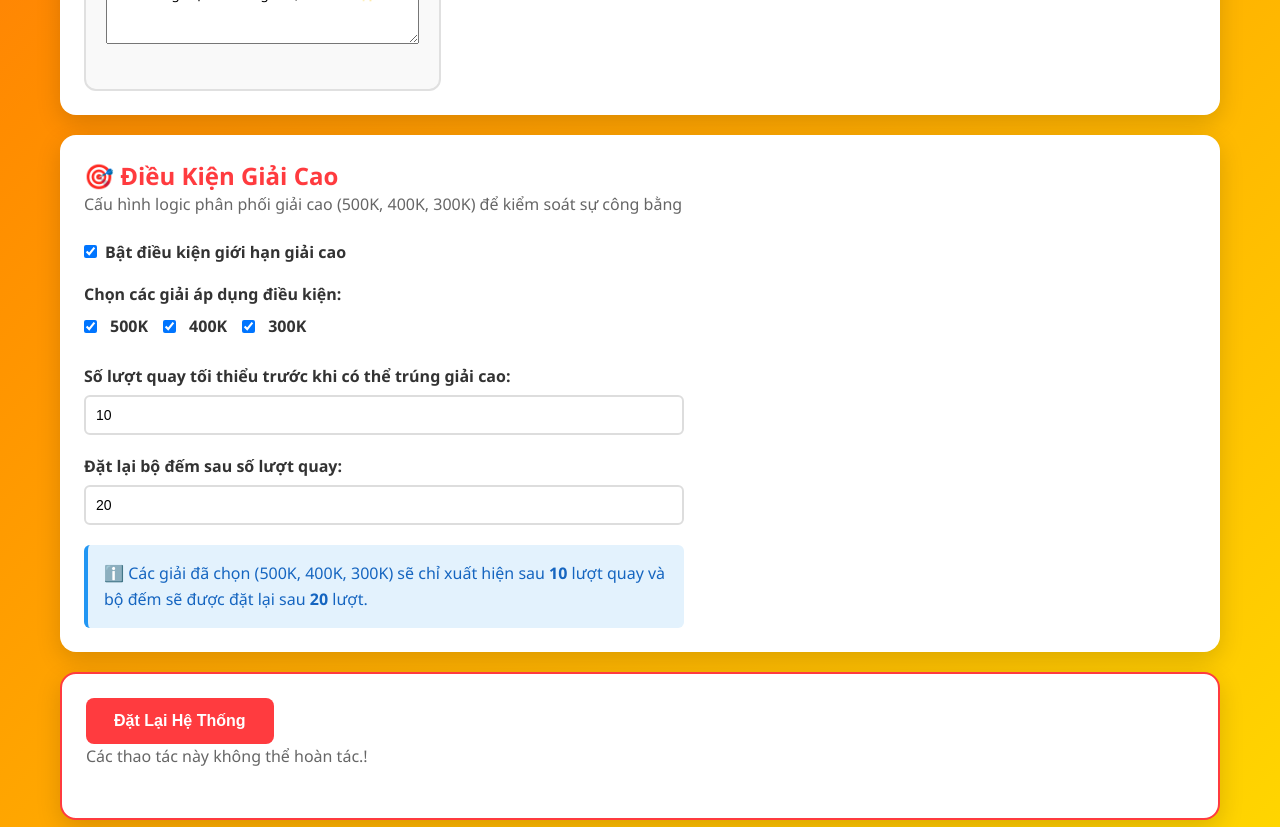
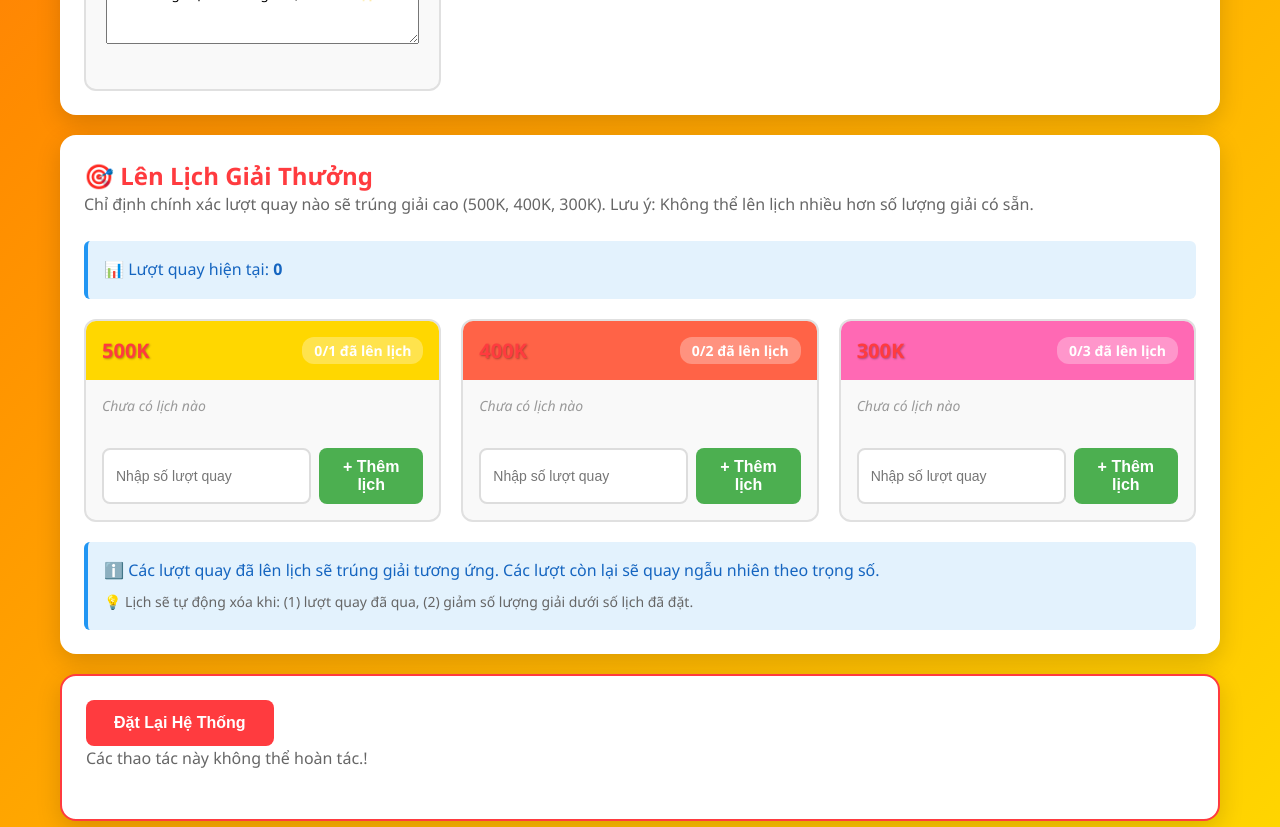
Before and after one commit to HoangPhu0705/tet-wheel-of-fortune, a React (Vite) app: page /tet-wheel-of-fortune/settings in a window 1280 px wide. Shown: the part 1900-2727 px from the top of the page. Built offline with nearby package versions, Linux system fonts and the light colour scheme.

Commit message:
change high price logic

```diff
--- a/src/context/PrizeContext.jsx
+++ b/src/context/PrizeContext.jsx
@@ -102,21 +102,16 @@ export const PrizeProvider = ({ children }) => {
     return saved ? JSON.parse(saved) : [];
   });
 
-  const [highValueSpinCount, setHighValueSpinCount] = useState(() => {
-    const saved = localStorage.getItem("highValueSpinCount");
+  const [currentSpinNumber, setCurrentSpinNumber] = useState(() => {
+    const saved = localStorage.getItem("currentSpinNumber");
     return saved ? parseInt(saved) : 0;
   });
 
-  const [highValueCondition, setHighValueCondition] = useState(() => {
-    const saved = localStorage.getItem("highValueCondition");
-    return saved
-      ? JSON.parse(saved)
-      : {
-          minSpins: 10,
-          maxSpins: 20,
-          enabled: true,
-          restrictedPrizes: [500000, 400000, 300000],
-        };
+  // scheduledSpins: { spinNumber: prizeId }
+  // Example: { 5: 1, 12: 1, 8: 2 } means spin 5 and 12 get 500K (id:1), spin 8 gets 400K (id:2)
+  const [scheduledSpins, setScheduledSpins] = useState(() => {
+    const saved = localStorage.getItem("scheduledSpins");
+    return saved ? JSON.parse(saved) : {};
   });
 
   // Save to localStorage whenever state changes
@@ -133,41 +128,84 @@ export const PrizeProvider = ({ children }) => {
   }, [spinHistory]);
 
   useEffect(() => {
-    localStorage.setItem("highValueSpinCount", highValueSpinCount.toString());
-  }, [highValueSpinCount]);
+    localStorage.setItem("currentSpinNumber", currentSpinNumber.toString());
+  }, [currentSpinNumber]);
 
   useEffect(() => {
-    localStorage.setItem(
-      "highValueCondition",
-      JSON.stringify(highValueCondition),
-    );
-  }, [highValueCondition]);
+    localStorage.setItem("scheduledSpins", JSON.stringify(scheduledSpins));
+  }, [scheduledSpins]);
 
   const remainingBudget = totalBudget - spentAmount;
+
+  // Clean up scheduled spins that are no longer valid
+  const cleanupScheduledSpins = () => {
+    setScheduledSpins((prev) => {
+      const cleaned = { ...prev };
+      let modified = false;
+
+      // Remove past spins
+      Object.keys(cleaned).forEach((spinNum) => {
+        if (parseInt(spinNum) <= currentSpinNumber) {
+          delete cleaned[spinNum];
+          modified = true;
+        }
+      });
+
+      // Remove excess schedules if prize quantity decreased
+      prizes.forEach((prize) => {
+        const scheduledForPrize = Object.entries(cleaned).filter(
+          ([_, prizeId]) => prizeId === prize.id,
+        );
+
+        if (scheduledForPrize.length > prize.quantity) {
+          // Keep only the first N schedules (by spin number)
+          const sorted = scheduledForPrize.sort(
+            ([a], [b]) => parseInt(a) - parseInt(b),
+          );
+          sorted.slice(prize.quantity).forEach(([spinNum]) => {
+            delete cleaned[spinNum];
+            modified = true;
+          });
+        }
+      });
+
+      return modified ? cleaned : prev;
+    });
+  };
+
+  // Auto-cleanup when prizes or currentSpinNumber change
+  useEffect(() => {
+    cleanupScheduledSpins();
+  }, [prizes, currentSpinNumber]);
 
   // Get all prizes with quantity > 0 for DISPLAY on wheel (ignores restrictions)
   const getAllPrizesForDisplay = () => {
     return prizes.filter((prize) => prize.quantity > 0);
   };
 
-  // Get available prizes for SELECTION (applies high-value restrictions)
+  // Get available prizes for SELECTION
   const getAvailablePrizes = () => {
-    const available = prizes.filter((prize) => prize.quantity > 0);
-
-    // Apply high-value conditional logic for restricted prizes
-    if (
-      highValueCondition.enabled &&
-      highValueSpinCount < highValueCondition.minSpins
-    ) {
-      // Filter out all restricted prizes (500K, 400K, 300K by default)
-      const restrictedValues = highValueCondition.restrictedPrizes || [500000];
-      return available.filter((p) => !restrictedValues.includes(p.value));
-    }
-
-    return available;
+    return prizes.filter((prize) => prize.quantity > 0);
   };
 
   const selectPrize = () => {
+    // Check if current spin number has a scheduled prize
+    const nextSpinNumber = currentSpinNumber + 1;
+    const scheduledPrizeId = scheduledSpins[nextSpinNumber];
+
+    if (scheduledPrizeId) {
+      const scheduledPrize = prizes.find((p) => p.id === scheduledPrizeId);
+      // Verify the prize is still available
+      if (
+        scheduledPrize &&
+        scheduledPrize.quantity > 0 &&
+        scheduledPrize.value <= remainingBudget
+      ) {
+        return scheduledPrize;
+      }
+    }
+
+    // Otherwise, use random selection
     const available = getAvailablePrizes();
 
     // If no prizes available or budget exhausted, return better luck
@@ -207,6 +245,19 @@ export const PrizeProvider = ({ children }) => {
 
   const spin = () => {
     const selectedPrize = selectPrize();
+    const nextSpinNumber = currentSpinNumber + 1;
+
+    // Increment spin counter
+    setCurrentSpinNumber(nextSpinNumber);
+
+    // Remove the scheduled spin if it was just used
+    if (scheduledSpins[nextSpinNumber]) {
+      setScheduledSpins((prev) => {
+        const updated = { ...prev };
+        delete updated[nextSpinNumber];
+        return updated;
+      });
+    }
 
     // Update prize quantity if not "better luck"
     if (selectedPrize.id !== 0) {
@@ -223,21 +274,9 @@ export const PrizeProvider = ({ children }) => {
       timestamp: new Date().toISOString(),
       prize: selectedPrize.label,
       amount: selectedPrize.value,
+      spinNumber: nextSpinNumber,
     };
     setSpinHistory((prev) => [spinRecord, ...prev]);
-
-    // Update high-value spin counter
-    setHighValueSpinCount((prev) => {
-      const newCount = prev + 1;
-      // Reset counter if we reached the max threshold
-      if (
-        highValueCondition.enabled &&
-        newCount >= highValueCondition.maxSpins
-      ) {
-        return 0;
-      }
-      return newCount;
-    });
 
     return selectedPrize;
   };
@@ -252,7 +291,8 @@ export const PrizeProvider = ({ children }) => {
     setPrizes(DEFAULT_PRIZES);
     setSpentAmount(0);
     setSpinHistory([]);
-    setHighValueSpinCount(0);
+    setCurrentSpinNumber(0);
+    setScheduledSpins({});
     localStorage.clear();
   };
 
@@ -262,8 +302,9 @@ export const PrizeProvider = ({ children }) => {
     spentAmount,
     remainingBudget,
     spinHistory,
-    highValueCondition,
-    setHighValueCondition,
+    currentSpinNumber,
+    scheduledSpins,
+    setScheduledSpins,
     spin,
     updatePrize,
     resetSystem,
--- a/src/pages/DashboardPage.jsx
+++ b/src/pages/DashboardPage.jsx
@@ -152,6 +152,9 @@ const DashboardPage = () => {
             <div className="history-list">
               {spinHistory.map((spin, index) => (
                 <div key={index} className="history-item">
+                  <div className="history-spin-number">
+                    #{spin.spinNumber || spinHistory.length - index}
+                  </div>
                   <div className="history-time">
                     {new Date(spin.timestamp).toLocaleString("vi-VN")}
                   </div>
--- a/src/pages/SettingsPage.css
+++ b/src/pages/SettingsPage.css
@@ -267,6 +267,120 @@
     background: #E63946;
 }
 
+/* Scheduled Spins Styles */
+.schedule-config {
+    display: grid;
+    grid-template-columns: repeat(auto-fill, minmax(320px, 1fr));
+    gap: 20px;
+    margin-top: 20px;
+}
+
+.prize-schedule-card {
+    background: #f9f9f9;
+    border-radius: 12px;
+    overflow: hidden;
+    border: 2px solid #e0e0e0;
+}
+
+.schedule-header {
+    padding: 16px;
+    color: white;
+    display: flex;
+    justify-content: space-between;
+    align-items: center;
+}
+
+.schedule-header h3 {
+    margin: 0;
+    font-size: 20px;
+    text-shadow: 1px 1px 2px rgba(0, 0, 0, 0.3);
+}
+
+.schedule-count {
+    background: rgba(255, 255, 255, 0.3);
+    padding: 4px 12px;
+    border-radius: 12px;
+    font-size: 14px;
+    font-weight: bold;
+}
+
+.schedule-body {
+    padding: 16px;
+}
+
+.scheduled-spins-list {
+    display: flex;
+    flex-direction: column;
+    gap: 8px;
+    margin-bottom: 12px;
+    min-height: 40px;
+}
+
+.scheduled-spin-item {
+    display: flex;
+    justify-content: space-between;
+    align-items: center;
+    padding: 10px 12px;
+    background: white;
+    border: 2px solid #e0e0e0;
+    border-radius: 8px;
+    font-weight: 600;
+}
+
+.remove-schedule-btn {
+    background: #f44336;
+    color: white;
+    border: none;
+    border-radius: 50%;
+    width: 24px;
+    height: 24px;
+    cursor: pointer;
+    display: flex;
+    align-items: center;
+    justify-content: center;
+    font-size: 16px;
+    transition: all 0.2s;
+}
+
+.remove-schedule-btn:hover {
+    background: #d32f2f;
+    transform: scale(1.1);
+}
+
+.add-schedule {
+    display: flex;
+    gap: 8px;
+    margin-top: 12px;
+}
+
+.schedule-input {
+    flex: 1;
+    padding: 10px 12px;
+    border: 2px solid #ddd;
+    border-radius: 8px;
+    font-size: 14px;
+}
+
+.schedule-input:focus {
+    outline: none;
+    border-color: #4CAF50;
+}
+
+.add-schedule-btn {
+    background: #4CAF50;
+    color: white;
+    border: none;
+    padding: 10px 16px;
+    border-radius: 8px;
+    font-weight: bold;
+    cursor: pointer;
+    transition: background 0.3s;
+}
+
+.add-schedule-btn:hover {
+    background: #45a049;
+}
+
 @media (max-width: 768px) {
     .prizes-grid {
         grid-template-columns: 1fr;
@@ -275,4 +389,8 @@
     .page-title {
         font-size: 28px;
     }
+
+    .schedule-config {
+        grid-template-columns: 1fr;
+    }
 }
--- a/src/pages/SettingsPage.jsx
+++ b/src/pages/SettingsPage.jsx
@@ -6,14 +6,16 @@ const SettingsPage = () => {
   const {
     prizes,
     updatePrize,
-    highValueCondition,
-    setHighValueCondition,
+    scheduledSpins,
+    setScheduledSpins,
+    currentSpinNumber,
     resetSystem,
     totalBudget,
   } = usePrize();
 
   const [showResetConfirm, setShowResetConfirm] = useState(false);
   const [budgetError, setBudgetError] = useState("");
+  const [scheduleError, setScheduleError] = useState("");
 
   const calculateTotalPotentialValue = (updatedPrizes) => {
     return updatedPrizes.reduce(
@@ -54,25 +56,51 @@ const SettingsPage = () => {
     updatePrize(prizeId, { message: newMessage });
   };
 
-  const handleHighValueConditionChange = (field, value) => {
-    setHighValueCondition((prev) => ({
+  const handleAddScheduledSpin = (prizeId, spinNumber) => {
+    spinNumber = parseInt(spinNumber);
+
+    if (!spinNumber || spinNumber <= currentSpinNumber) {
+      setScheduleError(
+        `Số lượt quay phải lớn hơn ${currentSpinNumber} (lượt hiện tại)`,
+      );
+      return;
+    }
+
+    // Check if spin number is already scheduled
+    if (scheduledSpins[spinNumber]) {
+      setScheduleError(
+        `Lượt quay ${spinNumber} đã được lên lịch cho giải khác`,
+      );
+      return;
+    }
+
+    // Count how many times this prize is already scheduled
+    const timesScheduled = Object.values(scheduledSpins).filter(
+      (id) => id === prizeId,
+    ).length;
+    const prize = prizes.find((p) => p.id === prizeId);
+
+    if (timesScheduled >= prize.quantity) {
+      setScheduleError(
+        `Không thể lên lịch thêm! Chỉ có ${prize.quantity} giải ${prize.label}`,
+      );
+      return;
+    }
+
+    setScheduleError("");
+    setScheduledSpins((prev) => ({
       ...prev,
-      [field]: field === "enabled" ? value : parseInt(value) || 0,
+      [spinNumber]: prizeId,
     }));
   };
 
-  const handleRestrictedPrizeToggle = (prizeValue) => {
-    setHighValueCondition((prev) => {
-      const restrictedPrizes = prev.restrictedPrizes || [500000];
-      const isRestricted = restrictedPrizes.includes(prizeValue);
-
-      return {
-        ...prev,
-        restrictedPrizes: isRestricted
-          ? restrictedPrizes.filter((v) => v !== prizeValue)
-          : [...restrictedPrizes, prizeValue],
-      };
+  const handleRemoveScheduledSpin = (spinNumber) => {
+    setScheduledSpins((prev) => {
+      const newSchedule = { ...prev };
+      delete newSchedule[spinNumber];
+      return newSchedule;
     });
+    setScheduleError("");
   };
 
   const handleReset = () => {
@@ -110,7 +138,7 @@ const SettingsPage = () => {
               </span>
             </div>
             <div className="budget-item">
-              <span className="budget-label">Còn lại cho "Better Luck":</span>
+              <span className="budget-label">Còn lại:</span>
               <span className="budget-value">
                 {(
                   totalBudget - calculateTotalPotentialValue(prizes)
@@ -186,101 +214,139 @@ const SettingsPage = () => {
         </div>
 
         <div className="card">
-          <h2>🎯 Điều Kiện Giải Cao</h2>
+          <h2>🎯 Lên Lịch Giải Thưởng</h2>
           <p className="section-description">
-            Cấu hình logic phân phối giải cao (500K, 400K, 300K) để kiểm soát sự
-            công bằng
+            Chỉ định chính xác lượt quay nào sẽ trúng giải cao (500K, 400K,
+            300K). Lưu ý: Không thể lên lịch nhiều hơn số lượng giải có sẵn.
           </p>
 
-          <div className="high-value-config">
-            <div className="form-group">
-              <label>
-                <input
-                  type="checkbox"
-                  checked={highValueCondition.enabled}
-                  onChange={(e) =>
-                    handleHighValueConditionChange("enabled", e.target.checked)
-                  }
-                />
-                Bật điều kiện giới hạn giải cao
-              </label>
+          {scheduleError && (
+            <div className="error-banner">
+              <span className="error-icon">⚠️</span>
+              {scheduleError}
             </div>
+          )}
 
-            {highValueCondition.enabled && (
-              <>
-                <div className="form-group">
-                  <label>Chọn các giải áp dụng điều kiện:</label>
+          <div className="info-box" style={{ marginBottom: "20px" }}>
+            <p>
+              📊 Lượt quay hiện tại: <strong>{currentSpinNumber}</strong>
+            </p>
+          </div>
+
+          <div className="schedule-config">
+            {[1, 2, 3].map((index) => {
+              const prize = prizes[index - 1]; // 500K, 400K, 300K
+              const scheduledCount = Object.values(scheduledSpins).filter(
+                (id) => id === prize.id,
+              ).length;
+
+              return (
+                <div key={prize.id} className="prize-schedule-card">
                   <div
-                    style={{ display: "flex", gap: "15px", marginTop: "10px" }}
+                    className="schedule-header"
+                    style={{ backgroundColor: prize.color }}
                   >
-                    {[
-                      { value: 500000, label: "500K" },
-                      { value: 400000, label: "400K" },
-                      { value: 300000, label: "300K" },
-                    ].map((prize) => (
-                      <label
-                        key={prize.value}
+                    <h3>{prize.label}</h3>
+                    <span className="schedule-count">
+                      {scheduledCount}/{prize.quantity} đã lên lịch
+                    </span>
+                  </div>
+
+                  <div className="schedule-body">
+                    {/* Show existing schedules for this prize */}
+                    <div className="scheduled-spins-list">
+                      {Object.entries(scheduledSpins)
+                        .filter(([_, prizeId]) => prizeId === prize.id)
+                        .sort(([a], [b]) => parseInt(a) - parseInt(b))
+                        .map(([spinNum]) => (
+                          <div key={spinNum} className="scheduled-spin-item">
+                            <span>Lượt {spinNum}</span>
+                            <button
+                              className="remove-schedule-btn"
+                              onClick={() => handleRemoveScheduledSpin(spinNum)}
+                              title="Xóa lịch"
+                            >
+                              ✕
+                            </button>
+                          </div>
+                        ))}
+                      {scheduledCount === 0 && (
+                        <p
+                          style={{
+                            color: "#999",
+                            fontSize: "14px",
+                            fontStyle: "italic",
+                          }}
+                        >
+                          Chưa có lịch nào
+                        </p>
+                      )}
+                    </div>
+
+                    {/* Add new schedule */}
+                    {scheduledCount < prize.quantity ? (
+                      <div className="add-schedule">
+                        <input
+                          type="number"
+                          min={currentSpinNumber + 1}
+                          placeholder="Nhập số lượt quay"
+                          className="schedule-input"
+                          onKeyPress={(e) => {
+                            if (e.key === "Enter") {
+                              handleAddScheduledSpin(prize.id, e.target.value);
+                              e.target.value = "";
+                            }
+                          }}
+                        />
+                        <button
+                          className="add-schedule-btn"
+                          onClick={(e) => {
+                            const input = e.target.previousSibling;
+                            handleAddScheduledSpin(prize.id, input.value);
+                            input.value = "";
+                          }}
+                        >
+                          + Thêm lịch
+                        </button>
+                      </div>
+                    ) : prize.quantity > 0 ? (
+                      <p
                         style={{
-                          display: "flex",
-                          alignItems: "center",
-                          gap: "5px",
+                          color: "#ff9800",
+                          fontSize: "14px",
+                          marginTop: "12px",
+                          fontWeight: "600",
                         }}
                       >
-                        <input
-                          type="checkbox"
-                          checked={(
-                            highValueCondition.restrictedPrizes || [500000]
-                          ).includes(prize.value)}
-                          onChange={() =>
-                            handleRestrictedPrizeToggle(prize.value)
-                          }
-                        />
-                        {prize.label}
-                      </label>
-                    ))}
+                        ✓ Đã lên lịch đủ {prize.quantity} giải
+                      </p>
+                    ) : (
+                      <p
+                        style={{
+                          color: "#999",
+                          fontSize: "14px",
+                          marginTop: "12px",
+                          fontStyle: "italic",
+                        }}
+                      >
+                        Tăng số lượng giải để thêm lịch
+                      </p>
+                    )}
                   </div>
                 </div>
+              );
+            })}
+          </div>
 
-                <div className="form-group">
-                  <label>
-                    Số lượt quay tối thiểu trước khi có thể trúng giải cao:
-                  </label>
-                  <input
-                    type="number"
-                    min="1"
-                    value={highValueCondition.minSpins}
-                    onChange={(e) =>
-                      handleHighValueConditionChange("minSpins", e.target.value)
-                    }
-                  />
-                </div>
-
-                <div className="form-group">
-                  <label>Đặt lại bộ đếm sau số lượt quay:</label>
-                  <input
-                    type="number"
-                    min="1"
-                    value={highValueCondition.maxSpins}
-                    onChange={(e) =>
-                      handleHighValueConditionChange("maxSpins", e.target.value)
-                    }
-                  />
-                </div>
-
-                <div className="info-box">
-                  <p>
-                    ℹ️ Các giải đã chọn (
-                    {(highValueCondition.restrictedPrizes || [500000])
-                      .map((v) => v / 1000 + "K")
-                      .join(", ")}
-                    ) sẽ chỉ xuất hiện sau{" "}
-                    <strong>{highValueCondition.minSpins}</strong> lượt quay và
-                    bộ đếm sẽ được đặt lại sau{" "}
-                    <strong>{highValueCondition.maxSpins}</strong> lượt.
-                  </p>
-                </div>
-              </>
-            )}
+          <div className="info-box" style={{ marginTop: "20px" }}>
+            <p>
+              ℹ️ Các lượt quay đã lên lịch sẽ trúng giải tương ứng. Các lượt còn
+              lại sẽ quay ngẫu nhiên theo trọng số.
+            </p>{" "}
+            <p style={{ marginTop: "8px", fontSize: "14px", color: "#666" }}>
+              💡 Lịch sẽ tự động xóa khi: (1) lượt quay đã qua, (2) giảm số
+              lượng giải dưới số lịch đã đặt.
+            </p>{" "}
           </div>
         </div>
 
```
Also changed, not shown: src/pages/DashboardPage.css (+18 -2 lines).
